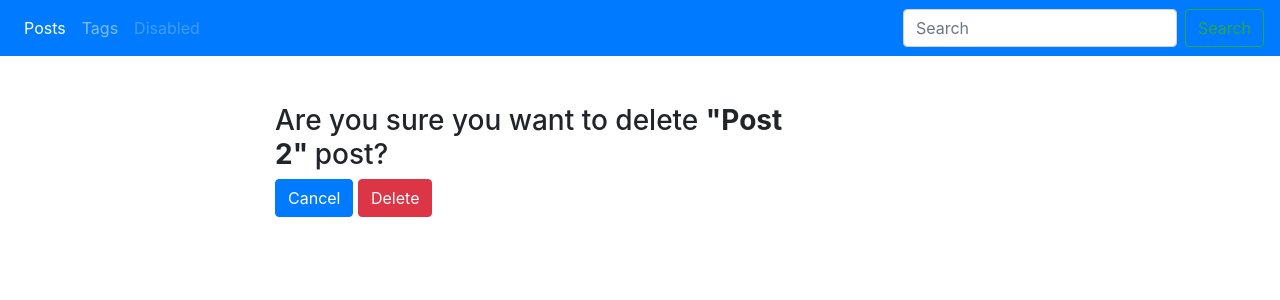
After one commit to kpestov/django_blog, a Django app: a page that uses blogengine/blog/templates/blog/post_delete.html in a window 1280 px wide. The commit adds this page. Shown: the top 300 px of the page. Run offline with Django 3.2, Linux system fonts and the light colour scheme; data comes from the database, SQL or seed files in the repository; both versions use the stored data as it was after the commit; some libraries are stand-ins or nearby versions.

Commit message:
added post delete

```diff
--- a/blogengine/blog/models.py
+++ b/blogengine/blog/models.py
@@ -21,6 +21,9 @@ class Post(models.Model):
 
     def get_update_url(self):
         return reverse('post_update_url', kwargs={'slug': self.slug})
+
+    def get_delete_url(self):
+        return reverse('post_delete_url', kwargs={'slug': self.slug})
 
     def save(self, *args, **kwargs):
         """
@@ -48,5 +51,8 @@ class Tag(models.Model):
     def get_update_url(self):
         return reverse('tag_update_url', kwargs={'slug': self.slug})
 
+    def get_delete_url(self):
+        return reverse('tag_delete_url', kwargs={'slug': self.slug})
+
     def __str__(self):
         return self.title
--- /dev/null
+++ b/blogengine/blog/templates/blog/post_delete.html
@@ -0,0 +1,21 @@
+{% extends 'blog/base_blog.html' %}
+
+{% block title %}
+     "{{ post.title }}" delete - {{ block.super }}
+{% endblock %}
+
+{% block content %}
+    <!--<form action="{% url 'post_delete_url' slug=post.slug %}" method="post">-->
+    <form action="{{ post.get_delete_url }}" method="post">
+
+        {% csrf_token %}
+
+        <h3>Are you sure you want to delete <b> "{{post.title | title}}" </b> post? </h3>
+
+        <a href="{% url 'post_detail_url' slug=post.slug %}" class="btn btn-primary">Cancel</a>
+
+        <button class="btn btn-danger" type="submit">Delete</button>
+
+    </form>
+
+{% endblock %}
--- a/blogengine/blog/templates/blog/tag_delete.html
+++ b/blogengine/blog/templates/blog/tag_delete.html
@@ -6,11 +6,12 @@
 
 {% block content %}
 
-    <form action="{% url 'tag_delete_url' slug=tag.slug %}" method="post">
+    <!--<form action="{% url 'tag_delete_url' slug=tag.slug %}" method="post">-->
+    <form action="{{ tag.get_delete_url }}" method="post">
 
         {% csrf_token %}
 
-        <h3>Are you sure you want to delete <b> {{tag.title | title}} </b> tag? </h3>
+        <h3>Are you sure you want to delete <b> "{{tag.title | title}}" </b> tag? </h3>
 
         <a href="{% url 'tag_detail_url' slug=tag.slug %}" class="btn btn-primary">Cancel</a>
 
--- a/blogengine/blog/urls.py
+++ b/blogengine/blog/urls.py
@@ -7,6 +7,7 @@ urlpatterns = [
     path('post/create/', PostCreate.as_view(), name='post_create_url'),
     path('post/<str:slug>/', PostDetail.as_view(), name='post_detail_url'),
     path('post/<str:slug>/update/', PostUpdate.as_view(), name='post_update_url'),
+    path('post/<str:slug>/delete/', PostDelete.as_view(), name='post_delete_url'),
     path('tags/', tags_list, name='tags_list_url'),
     path('tag/create/', TagCreate.as_view(), name='tag_create_url'),
     path('tag/<str:slug>/', TagDetail.as_view(), name='tag_detail_url'),
--- a/blogengine/blog/utils.py
+++ b/blogengine/blog/utils.py
@@ -1,6 +1,7 @@
 from django.shortcuts import render
 from django.shortcuts import get_object_or_404
 from django.shortcuts import redirect
+from django.urls import reverse
 from .models import Post, Tag
 
 
@@ -49,3 +50,18 @@ class ObjectUpdateMixin:
             new_obj = bound_form.save()
             return redirect(new_obj)
         return render(request, self.template, context={self.model.__name__.lower(): obj, 'form': bound_form})
+
+
+class ObjectDeleteMixin:
+    model = None
+    template = None
+    redirect_url = None
+
+    def get(self, request, slug):
+        obj = self.model.objects.get(slug__iexact=slug)
+        return render(request, self.template, context={self.model.__name__.lower(): obj})
+
+    def post(self, request, slug):
+        obj = self.model.objects.get(slug__iexact=slug)
+        obj.delete()
+        return redirect(reverse(self.redirect_url))
--- a/blogengine/blog/views.py
+++ b/blogengine/blog/views.py
@@ -5,13 +5,63 @@ from django.urls import reverse
 
 from .models import Post, Tag
 from django.views.generic import View
-from .utils import ObjectDetailMixin, ObjectCreateMixin, ObjectUpdateMixin
+from .utils import ObjectDetailMixin, ObjectCreateMixin, ObjectUpdateMixin, ObjectDeleteMixin
 from .forms import TagForm, PostForm
 
 
 def posts_list(request):
     posts = Post.objects.all()
     return render(request, 'blog/index.html', context={'posts': posts})
+
+
+def tags_list(request):
+    tags = Tag.objects.all()
+    return render(request, 'blog/tags_list.html', context={'tags': tags})
+
+
+class PostCreate(ObjectCreateMixin, View):
+    model_form = PostForm
+    template = 'blog/post_create.html'
+
+
+class PostDetail(ObjectDetailMixin, View):
+    model = Post
+    template = 'blog/post_detail.html'
+
+
+class PostUpdate(ObjectUpdateMixin, View):
+    model = Post
+    model_form = PostForm
+    template = 'blog/post_update.html'
+
+
+class PostDelete(ObjectDeleteMixin, View):
+    model = Post
+    template = 'blog/post_delete.html'
+    redirect_url = 'posts_list_url'
+
+
+class TagCreate(ObjectCreateMixin, View):
+    model_form = TagForm
+    template = 'blog/tag_create.html'
+
+
+class TagDetail(ObjectDetailMixin, View):
+    model = Tag
+    template = 'blog/tag_detail.html'
+
+
+class TagUpdate(ObjectUpdateMixin, View):
+    model = Tag
+    model_form = TagForm
+    template = 'blog/tag_update.html'
+
+
+class TagDelete(ObjectDeleteMixin, View):
+    model = Tag
+    template = 'blog/tag_delete.html'
+    redirect_url = 'tags_list_url'
+
 
 
 # class PostDetail(View):
@@ -21,41 +71,15 @@ def posts_list(request):
 #         return render(request, 'blog/post_detail.html', context={'post': post})
 
 
-class PostDetail(ObjectDetailMixin, View):
-    model = Post
-    template = 'blog/post_detail.html'
-
-
-def tags_list(request):
-    tags = Tag.objects.all()
-    return render(request, 'blog/tags_list.html', context={'tags': tags})
-
-
-class TagDetail(ObjectDetailMixin, View):
-    model = Tag
-    template = 'blog/tag_detail.html'
-
-
-class TagCreate(ObjectCreateMixin, View):
-    model_form = TagForm
-    template = 'blog/tag_create.html'
-
-
-class TagUpdate(ObjectUpdateMixin, View):
-    model = Tag
-    model_form = TagForm
-    template = 'blog/tag_update.html'
-
-
-class TagDelete(View):
-    def get(self, request, slug):
-        tag = Tag.objects.get(slug__iexact=slug)
-        return render(request, 'blog/tag_delete.html', context={'tag': tag})
-
-    def post(self, request, slug):
-        tag = Tag.objects.get(slug__iexact=slug)
-        tag.delete()
-        return redirect(reverse('tags_list_url'))
+# class TagDelete(View):
+#     def get(self, request, slug):
+#         tag = Tag.objects.get(slug__iexact=slug)
+#         return render(request, 'blog/tag_delete.html', context={'tag': tag})
+#
+#     def post(self, request, slug):
+#         tag = Tag.objects.get(slug__iexact=slug)
+#         tag.delete()
+#         return redirect(reverse('tags_list_url'))
 
     # def get(self, request, slug):
     #     tag = Tag.objects.get(slug__iexact=slug)
@@ -72,10 +96,7 @@ class TagDelete(View):
     #     return render(request, 'blog/tag_update.html', context={'tag': tag, 'form': bound_form})
 
 
-class PostUpdate(ObjectUpdateMixin, View):
-    model = Post
-    model_form = PostForm
-    template = 'blog/post_update.html'
+
 
 
     # def get(self, request):
@@ -92,9 +113,7 @@ class PostUpdate(ObjectUpdateMixin, View):
     #     return render(request, 'blog/tag_create.html', context={'form': bound_form})
 
 
-class PostCreate(ObjectCreateMixin, View):
-    model_form = PostForm
-    template = 'blog/post_create.html'
+
 
     # def get(self, request):
     #     form = PostForm()
```
Also changed, not shown: blogengine/db.sqlite3.
